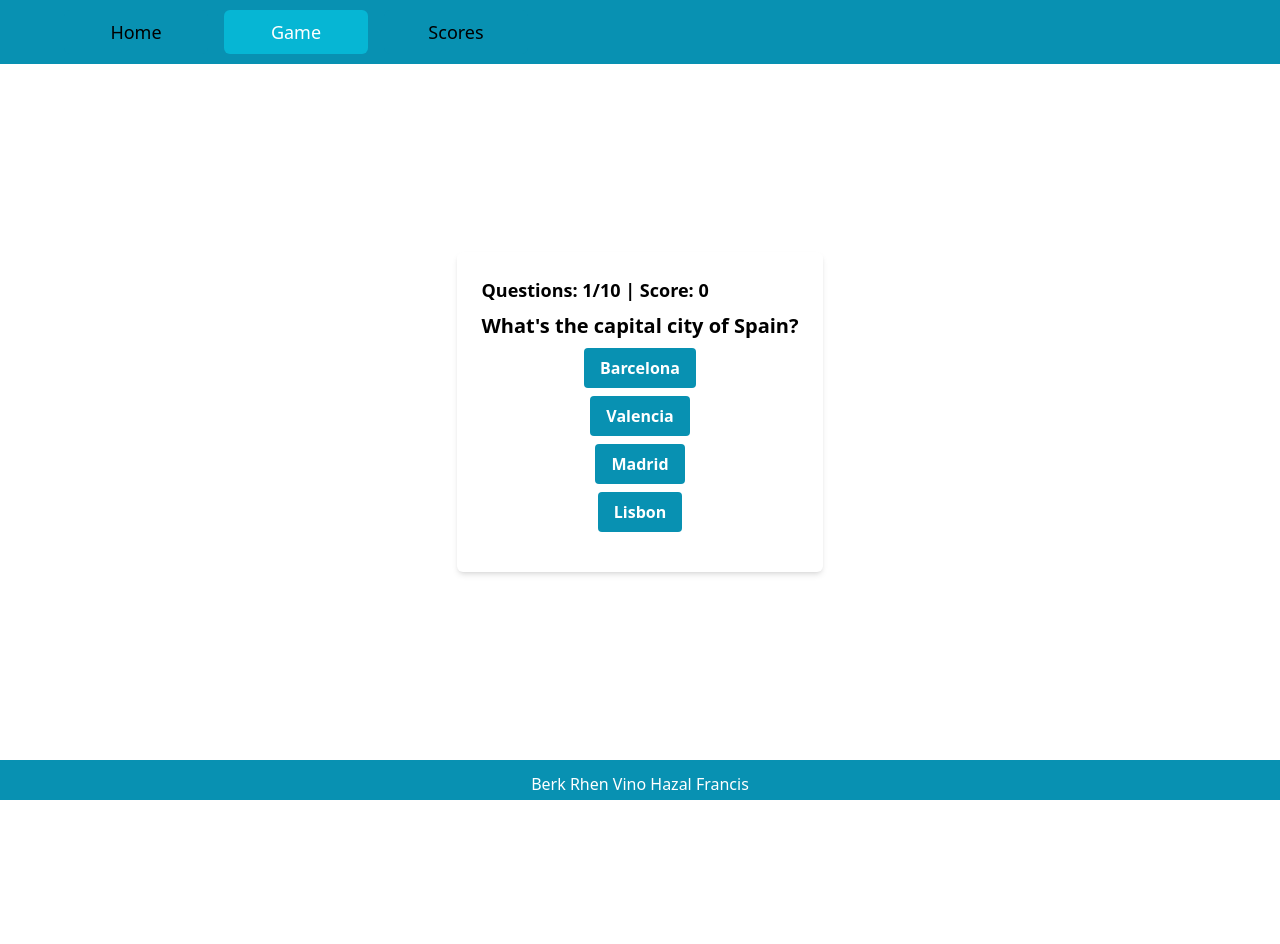
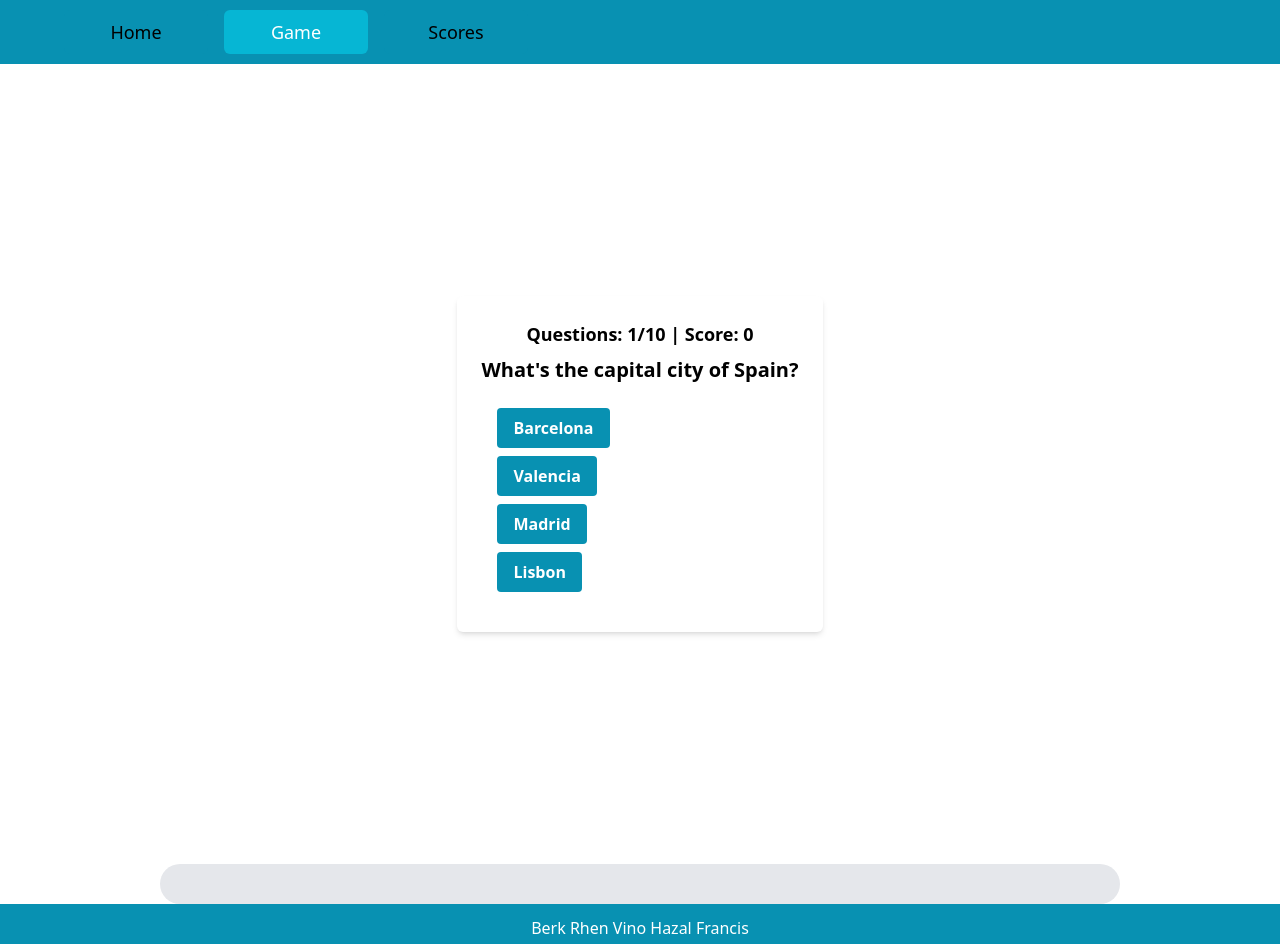
Before and after one commit to mdtoy-dev/Edicatation, a React app: page /game in a window 1280 px wide. Before the commit the page ends 800 px from the top, so only its background shows below. Built offline with nearby package versions, Linux system fonts and the light colour scheme; the HTML template or start-up script is replaced by a standard one.

Commit message:
progress bar added to game page

```diff
--- /dev/null
+++ b/src/components/progressBar.jsx
@@ -0,0 +1,17 @@
+import React from 'react';
+
+function ProgressBar({ scoreCount }) {
+
+  const progressPercentage = (scoreCount / 10) * 100;
+
+  return (
+    <div className="mt-0 self-start justify-self-center place-self-center m-auto w-9/12 bg-gray-200 rounded-full h-10 dark:bg-gray-700">
+      <div
+        className="bg-green-400 rounded-full h-full"
+        style={{ width: `${progressPercentage}%` }}
+      />
+    </div>
+  );
+}
+
+export default ProgressBar;
--- a/src/index.css
+++ b/src/index.css
@@ -1,3 +1,16 @@
 @tailwind base;
 @tailwind components;
 @tailwind utilities;
+
+.progress-container {
+    display: flex;
+    flex-direction: column;
+    align-items: center;
+    margin: 20px;
+  }
+  .progress-bar {
+    width: 0%;
+    height: 20px;
+    margin-bottom: 10px;
+    background-color: blue;
+  }
--- a/src/pages/Game.jsx
+++ b/src/pages/Game.jsx
@@ -1,6 +1,7 @@
 import { useState, useEffect } from "react";
 import questions from "../data/CountryCapitals.json";
 import Score from "./Score";
+import ProgressBar from "../components/progressBar";
 
 /*Merge the correct and incorrect answers and shuffle's to display  */
 const shuffleAnswer = (question) => {
@@ -59,9 +60,10 @@ function Game() {
 
   return (
     <>
-      <div className="flex items-center justify-center h-screen">
+    <div>
+      <div className="flex flex-col items-center justify-center h-screen">
         <section className="max-w-lg bg-white shadow-md rounded-md p-6">
-          <div className="font-bold text-lg mb-2">
+          <div className="text-center font-bold text-lg mb-2">
             Questions: {currentQuestionIndex + 1}/{questions.length} | Score:{" "}
             {scoreCount}
           </div>
@@ -69,11 +71,11 @@ function Game() {
             <h4 className="text-xl font-bold mb-2">
               {currentQuestion.question}
             </h4>
-            <ul>
+            <ul className="mt-6">
               {answers.map((answer, index) => (
-                <li className="mb-2 flex justify-center" key={index}>
+                <li className="mb-2 flex ms-4" key={index}>
                   <button
-                    className="bg-cyan-600 hover:bg-green-400  text-white  font-bold py-2 px-4 rounded"
+                    className="bg-cyan-600 hover:bg-orange-400 text-white  font-bold py-2 px-4 rounded"
                     onClick={() => chooseAnswer(answer)}
                   >
                     {answer}
@@ -83,7 +85,10 @@ function Game() {
             </ul>
           </div>
         </section>
-      </div>
+     </div>
+     <ProgressBar scoreCount={scoreCount} />
+    </div>
+
     </>
   );
 }
```
